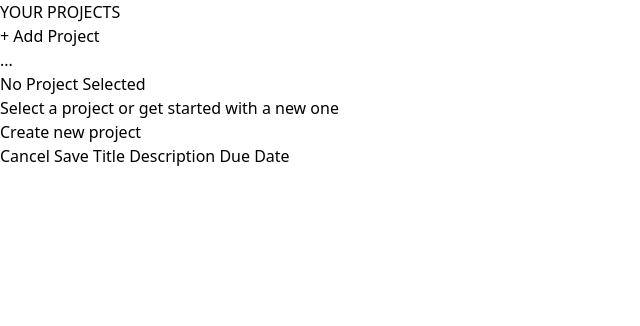
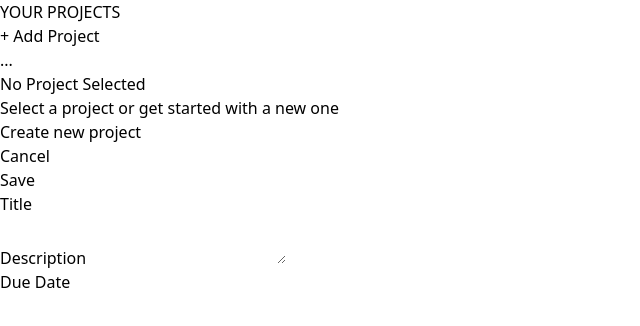
Before and after one commit to bofrank/ProductManager, a React (Vite) app: page / in a window 1280 px wide. Shown: the top 326 px of the page, without its empty margins (0-640 px from the left). Built offline with nearby package versions, Linux system fonts and the light colour scheme.

Commit message:
Adding inputs

```diff
--- a/src/App.jsx
+++ b/src/App.jsx
@@ -1,4 +1,4 @@
-import ProjectForm from "./components/ProjectForm";
+import ProjectForm from "./components/NewProject";
 import ProjectsSidebar from "./components/ProjectsSidebar";
 
 function App() {
@@ -19,7 +19,7 @@
         </div>
       </main>
       <div>
-        <ProjectForm visibility="invisible" />
+        <ProjectForm visibility="visible" />
       </div>
     </>
   );
--- a/src/components/AddProject.jsx
+++ b/src/components/AddProject.jsx
@@ -4,7 +4,7 @@
 
     function addProject(){
         console.log("hello");
-        ProjectFrom.visibility='visible';
+        //NewProject.visibility='visible';
     }
 
     return (
--- /dev/null
+++ b/src/components/NewProject.jsx
@@ -0,0 +1,26 @@
+import { useState, useRef } from 'react';
+
+export default function NewProject({visibility}){
+    return (
+        <div className={visibility}>
+            <menu className="flex items-center justify-end gap-4 my-4">
+                <li><button className="text-stone-800 hover:text-stone-950">Cancel</button></li>
+                <li><button className="text-stone-800 hover:text-stone-950">Save</button></li>
+            </menu>
+            <div className="w-[35rem] mt-16">
+                <p className="flex flex-col gap-1 my-4">
+                    <label className="text-sm font-bold uppercase text-stone-500">Title</label>
+                        <input className="w-full p-1 border-b-2 rounded-sm border-stone-300 bg-stone-200 text-stone-600 focus:outline-none focus:border-stone-600" />
+                </p>
+                <p className="flex flex-col gap-1 my-4">
+                    <label className="text-sm font-bold uppercase text-stone-500">Description</label>
+                        <textarea />
+                </p>
+                <p className="flex flex-col gap-1 my-4">
+                    <label className="text-sm font-bold uppercase text-stone-500">Due Date </label>
+                        <input className="w-full p-1 border-b-2 rounded-sm border-stone-300 bg-stone-200 text-stone-600 focus:outline-none focus:border-stone-600" />
+                </p>
+            </div>
+        </div>
+    )
+}
--- a/src/components/ProjectForm.jsx
+++ /dev/null
@@ -1,13 +0,0 @@
-import { useState, useRef } from 'react';
-
-export default function ProjectForm({visibility}){
-    return (
-        <div className={visibility}>
-            Cancel
-            Save
-            Title
-            Description
-            Due Date
-        </div>
-    )
-}
```
